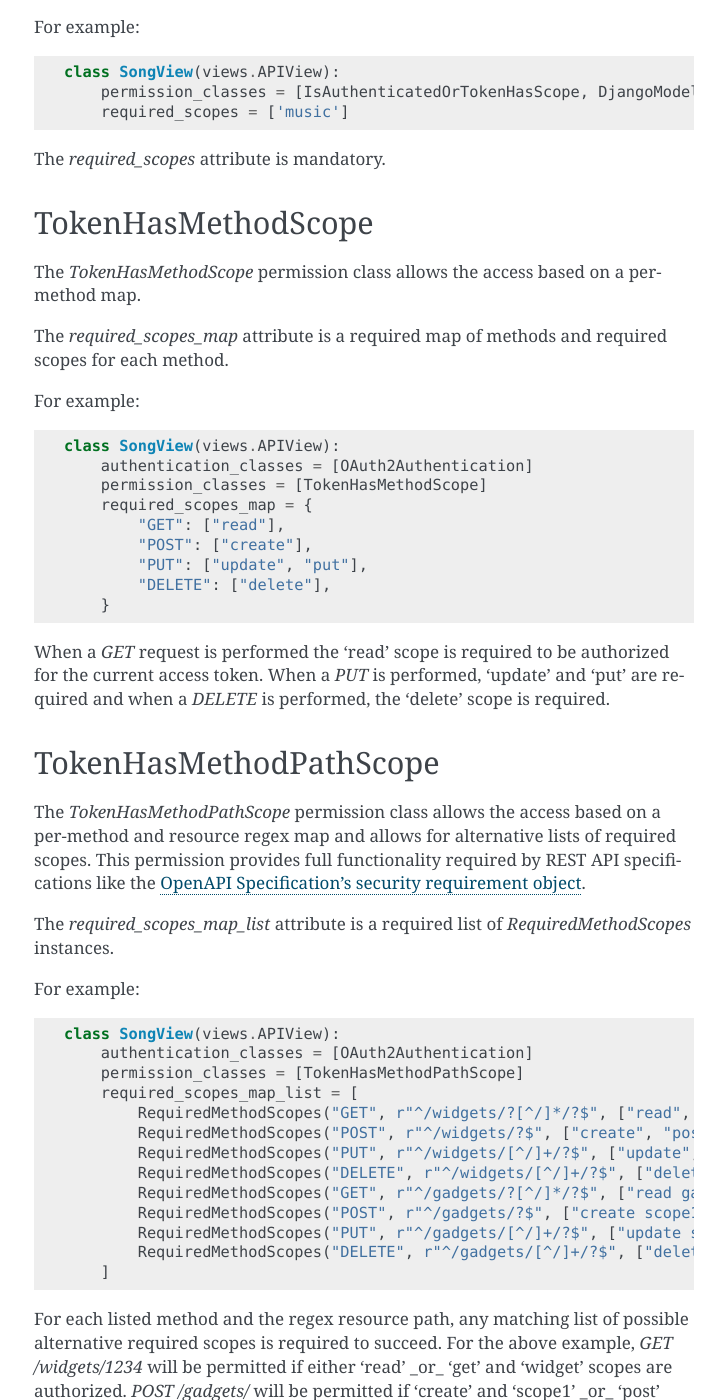
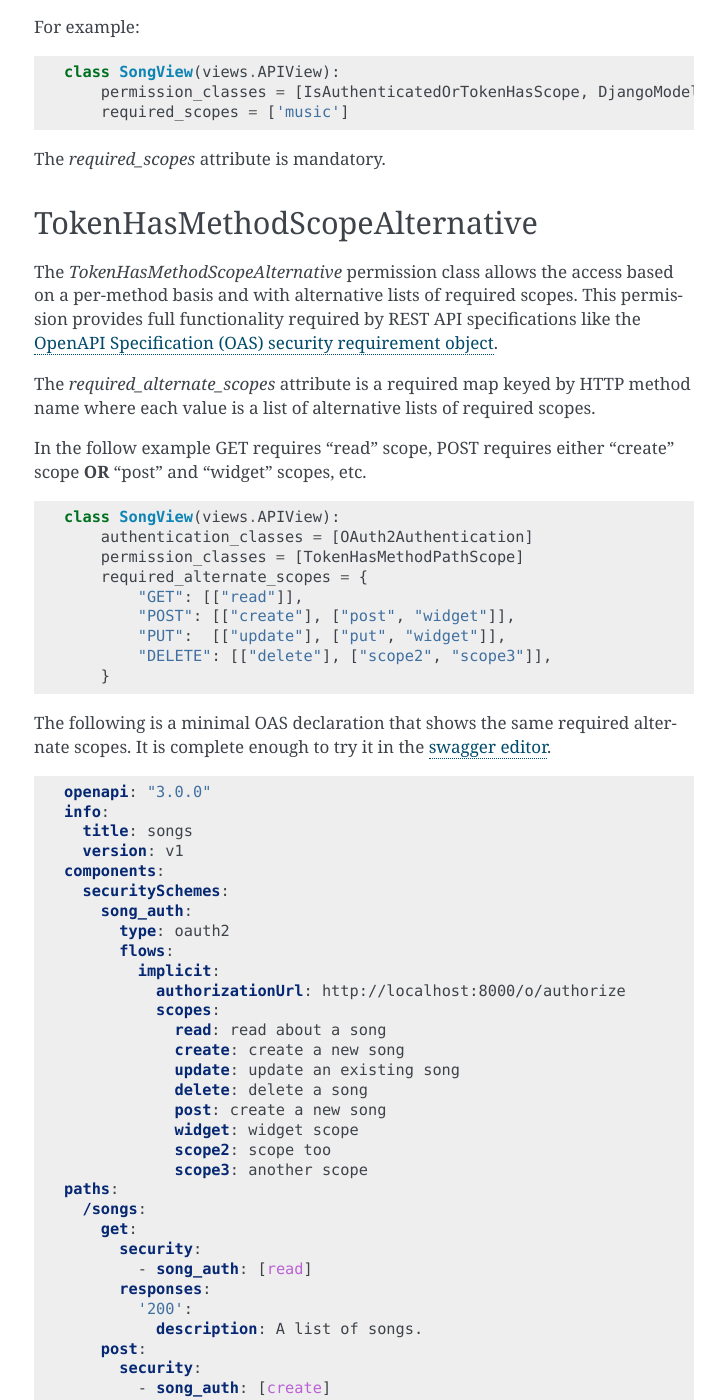
Before and after one commit to jazzband/django-oauth-toolkit, a Sphinx documentation site: the page built from docs/rest-framework/permissions.rst, in a window 1280 px wide and 1400 px high, scrolled down 1921 px. Shown: the whole window, without its empty margins (386-1111 px from the left). Built offline with Sphinx 7.4.7, drawn with Linux system fonts in a browser that asks for light colours; some of the changed text lies outside the part shown.

Commit message:
TokenHasMethodScopeAlternative replaces two earlier proposed permission classes.
Also improved one of the prior test cases to demonstrate that required scopes of more than one scope work.

```diff
--- /dev/null
+++ b/docs/rest-framework/openapi.yaml
@@ -0,0 +1,49 @@
+openapi: "3.0.0"
+info:
+  title: songs
+  version: v1
+components:
+  securitySchemes:
+    song_auth:
+      type: oauth2
+      flows:
+        implicit:
+          authorizationUrl: http://localhost:8000/o/authorize
+          scopes:
+            read: read about a song
+            create: create a new song
+            update: update an existing song
+            delete: delete a song
+            post: create a new song
+            widget: widget scope
+            scope2: scope too
+            scope3: another scope
+paths:
+  /songs:
+    get:
+      security:
+        - song_auth: [read]
+      responses:
+        '200':
+          description: A list of songs.
+    post:
+      security:
+        - song_auth: [create]
+        - song_auth: [post, widget]
+      responses:
+        '201':
+          description: new song added
+    put:
+      security:
+        - song_auth: [update]
+        - song_auth: [put, widget]
+      responses:
+        '204':
+          description: song updated
+    delete:
+      security:
+        - song_auth: [delete]
+        - song_auth: [scope2, scope3]
+      responses:
+        '200':
+          description: song deleted
--- a/docs/rest-framework/permissions.rst
+++ b/docs/rest-framework/permissions.rst
@@ -84,59 +84,34 @@
 The `required_scopes` attribute is mandatory.
 
 
-TokenHasMethodScope
--------------------
+TokenHasMethodScopeAlternative
+------------------------------
 
-The `TokenHasMethodScope` permission class allows the access based on a per-method map.
+The `TokenHasMethodScopeAlternative` permission class allows the access based on a per-method basis
+and with alternative lists of required scopes. This permission provides full functionality
+required by REST API specifications like the
+`OpenAPI Specification (OAS) security requirement object <https://github.com/OAI/OpenAPI-Specification/blob/master/versions/3.0.0.md#securityRequirementObject>`_.
 
-The `required_scopes_map` attribute is a required map of methods and required scopes for each method.
+The `required_alternate_scopes` attribute is a required map keyed by HTTP method name where each value is
+a list of alternative lists of required scopes.
 
-For example:
-
-.. code-block:: python
-
-    class SongView(views.APIView):
-        authentication_classes = [OAuth2Authentication]
-        permission_classes = [TokenHasMethodScope]
-        required_scopes_map = {
-            "GET": ["read"],
-            "POST": ["create"],
-            "PUT": ["update", "put"],
-            "DELETE": ["delete"],
-        }
-
-When a `GET` request is performed the 'read' scope is required to be authorized
-for the current access token. When a `PUT` is performed, 'update' and 'put' are required
-and when a `DELETE` is performed, the 'delete' scope is required.
-
-TokenHasMethodPathScope
------------------------
-
-The `TokenHasMethodPathScope` permission class allows the access based on a per-method and resource regex
-map and allows for alternative lists of required scopes. This permission provides full functionality
-required by REST API specifications like the
-`OpenAPI Specification's security requirement object <https://github.com/OAI/OpenAPI-Specification/blob/master/versions/3.0.0.md#securityRequirementObject>`_.
-
-The `required_scopes_map_list` attribute is a required list of `RequiredMethodScopes` instances.
-
-For example:
+In the follow example GET requires "read" scope, POST requires either "create" scope **OR** "post" and "widget" scopes,
+etc.
 
 .. code-block:: python
 
     class SongView(views.APIView):
         authentication_classes = [OAuth2Authentication]
         permission_classes = [TokenHasMethodPathScope]
-        required_scopes_map_list = [
-            RequiredMethodScopes("GET", r"^/widgets/?[^/]*/?$", ["read", "get widget"]),
-            RequiredMethodScopes("POST", r"^/widgets/?$", ["create", "post widget"]),
-            RequiredMethodScopes("PUT", r"^/widgets/[^/]+/?$", ["update", "put widget"]),
-            RequiredMethodScopes("DELETE", r"^/widgets/[^/]+/?$", ["delete", "scope2 scope3"]),
-            RequiredMethodScopes("GET", r"^/gadgets/?[^/]*/?$", ["read gadget", "get scope1"]),
-            RequiredMethodScopes("POST", r"^/gadgets/?$", ["create scope1", "post scope2"]),
-            RequiredMethodScopes("PUT", r"^/gadgets/[^/]+/?$", ["update scope2 scope3", "put gadget"]),
-            RequiredMethodScopes("DELETE", r"^/gadgets/[^/]+/?$", ["delete scope1", "scope2 scope3"]),
-        ]
+        required_alternate_scopes = {
+            "GET": [["read"]],
+            "POST": [["create"], ["post", "widget"]],
+            "PUT":  [["update"], ["put", "widget"]],
+            "DELETE": [["delete"], ["scope2", "scope3"]],
+        }
 
-For each listed method and the regex resource path, any matching list of possible alternative required scopes is required to succeed. For the above example, `GET /widgets/1234` will be permitted if either
-'read' _or_ 'get' and  'widget' scopes are authorized. `POST /gadgets/` will be permitted if 'create' and
-'scope1' _or_ 'post' and 'scope2' are authorized.
+The following is a minimal OAS declaration that shows the same required alternate scopes. It is complete enough
+to try it in the `swagger editor <https://editor.swagger.io>`_.
+
+.. literalinclude:: openapi.yaml
+  :language: YAML
```
Also changed, not shown: CHANGELOG.md (+1 -1 lines), 3 other files.
